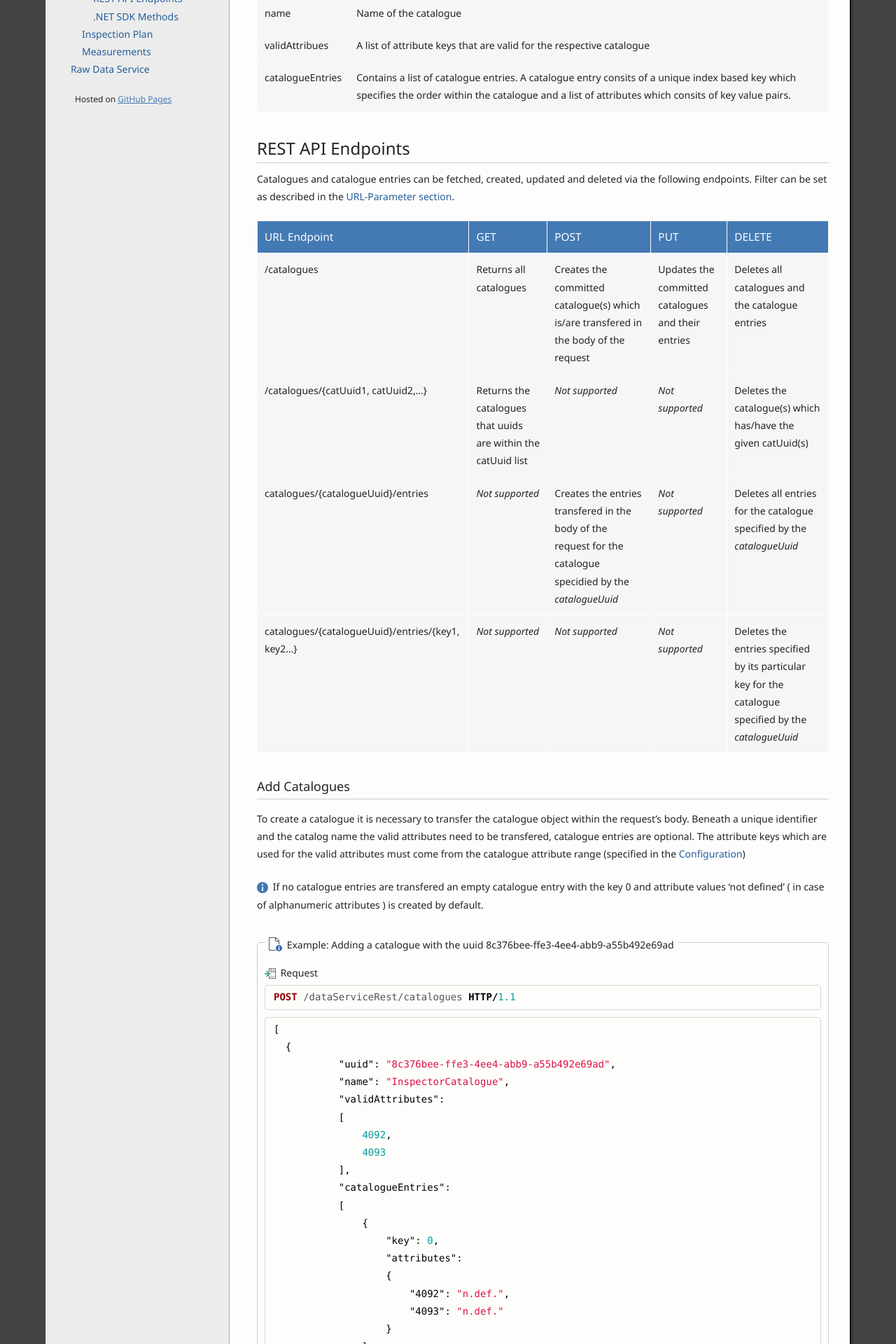
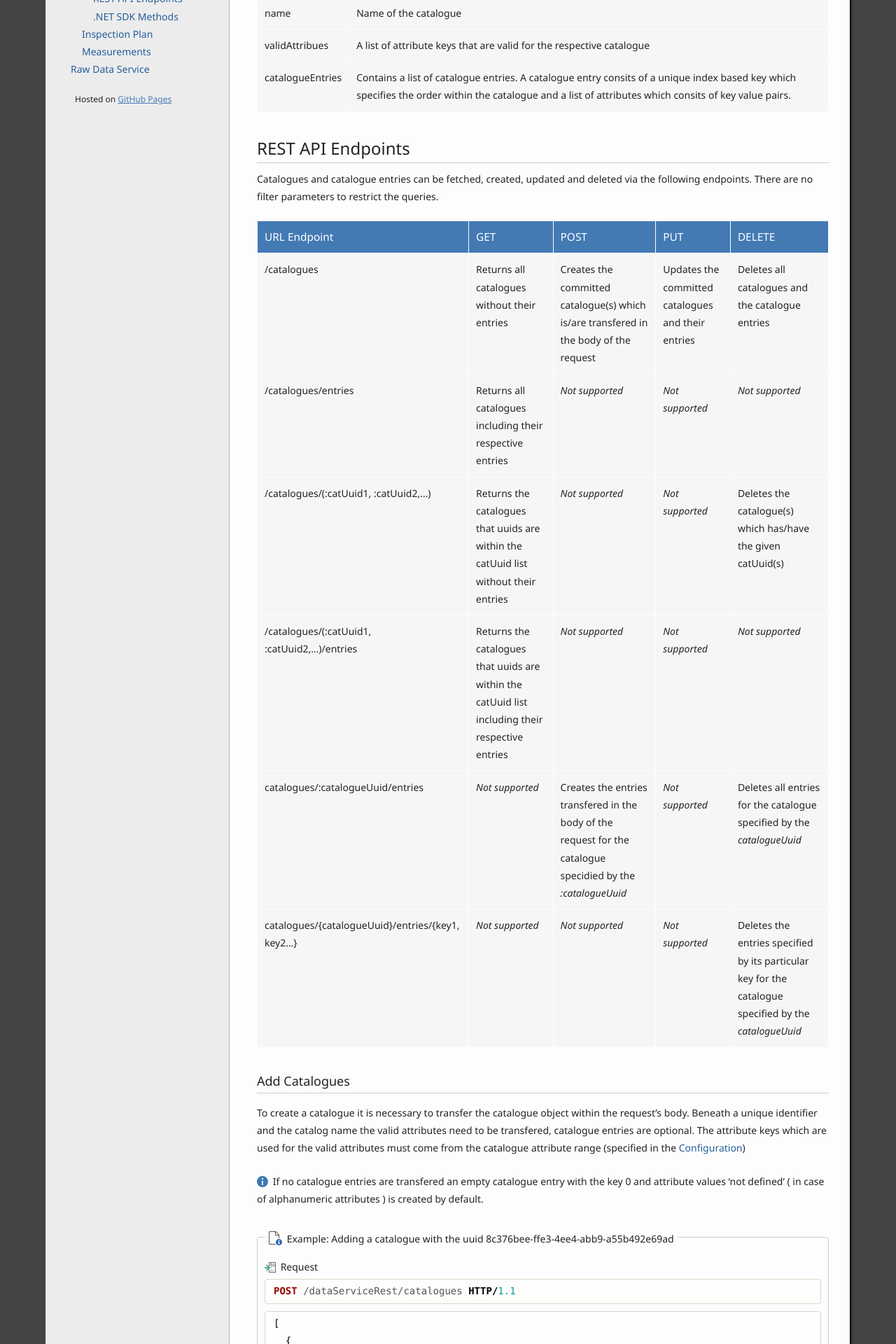
Before and after one commit to ZEISS-PiWeb/PiWeb-Api, a Jekyll site: the page built from _pages/023-catalogues.md, in a window 1280 px wide. Shown: the part 417-2337 px from the top of the page at 70% size. Built offline with Jekyll 4.4.1, drawn with Linux system fonts in a browser that asks for light colours; some of the changed text lies outside the part shown.

Commit message:
Update 023-catalogues.md

```diff
--- a/_pages/023-catalogues.md
+++ b/_pages/023-catalogues.md
@@ -26,13 +26,15 @@ catalogueEntries | Contains a list of catalogue entries. A catalogue entry consi
 
 ## {{ page.sections['endpoint'] }}
 
-Catalogues and catalogue entries can be fetched, created, updated and deleted via the following endpoints. Filter can be set as described in the [URL-Parameter section]({{site.baseurl }}/general/restapi/{{ page.subCategory }}).
+Catalogues and catalogue entries can be fetched, created, updated and deleted via the following endpoints. There are no filter parameters to restrict the queries.
 
 URL Endpoint | GET | POST | PUT | DELETE
--------------|-----|-----|------|-------
-/catalogues | Returns all catalogues | Creates the committed catalogue(s) which is/are transfered in the body of the request | Updates the committed catalogues and their entries | Deletes all catalogues and the catalogue entries
-/catalogues/{catUuid1, catUuid2,...} | Returns the catalogues that uuids are within the catUuid list | *Not supported* | *Not supported* | Deletes the catalogue(s) which has/have the given catUuid(s)
-catalogues/{catalogueUuid}/entries | *Not supported*| Creates the entries transfered in the body of the request for the catalogue specidied by the *catalogueUuid* | *Not supported* | Deletes all entries for the catalogue specified by the *catalogueUuid*
+-------------|-----|------|-----|-------
+/catalogues | Returns all catalogues without their entries | Creates the committed catalogue(s) which is/are transfered in the body of the request | Updates the committed catalogues and their entries | Deletes all catalogues and the catalogue entries
+/catalogues/entries | Returns all catalogues including their respective entries | *Not supported* | *Not supported* | *Not supported*
+/catalogues/(:catUuid1, :catUuid2,...) | Returns the catalogues that uuids are within the catUuid list without their entries | *Not supported* | *Not supported* | Deletes the catalogue(s) which has/have the given catUuid(s)
+/catalogues/(:catUuid1, :catUuid2,...)/entries | Returns the catalogues that uuids are within the catUuid list including their respective entries | *Not supported* | *Not supported* | *Not supported*
+catalogues/:catalogueUuid/entries | *Not supported*| Creates the entries transfered in the body of the request for the catalogue specidied by the *:catalogueUuid* | *Not supported* | Deletes all entries for the catalogue specified by the *catalogueUuid*
 catalogues/{catalogueUuid}/entries/{key1, key2...} | *Not supported* | *Not supported* | *Not supported* | Deletes the entries specified by its particular key for the catalogue specified by the *catalogueUuid*
 
 ### Add Catalogues
```
